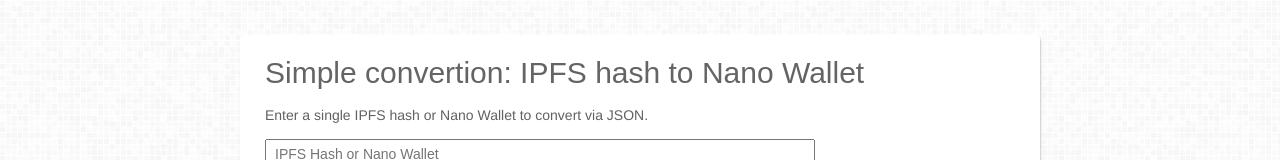
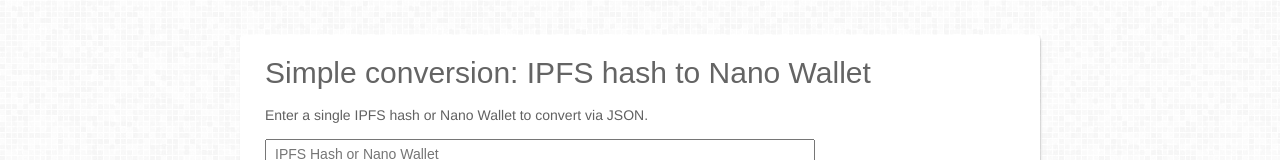
Before and after one commit to anarkrypto/nano-file-system, a website: page public/index.html in a window 1280 px wide. Shown: the top 160 px of the page. Drawn offline with nearby package versions, Linux system fonts and the light colour scheme; a web font is replaced by a local one.

Commit message:
Conversion

```diff
--- a/public/index.html
+++ b/public/index.html
@@ -8,7 +8,7 @@
 </head>
   <body>
   <div id="w">
-    <h1>Simple convertion: IPFS hash to Nano Wallet</h1>
+    <h1>Simple conversion: IPFS hash to Nano Wallet</h1>
     <p>Enter a single IPFS hash or Nano Wallet to convert via JSON.</p>
 
     <input type="text" name="inputBox" id="inputBox" placeholder="IPFS Hash or Nano Wallet">
```
